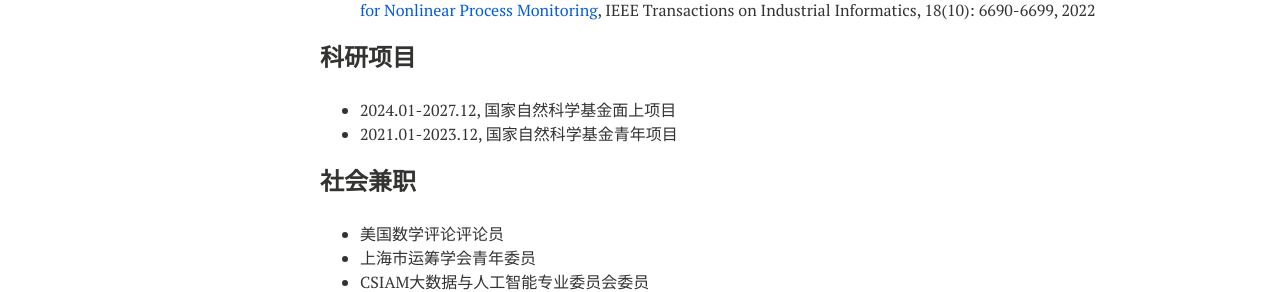
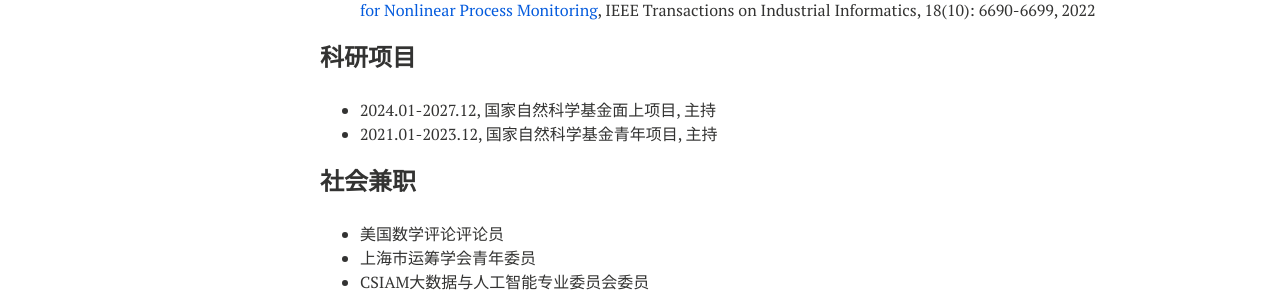
Before and after one commit to xianchaoxiu/xianchaoxiu.github.io, a Jekyll site: the page built from chinese/index.md, in a window 1280 px wide. Shown: the part 905-1197 px from the top of the page. Built offline with Jekyll 4.4.1, drawn with Linux system fonts in a browser that asks for light colours; nearby versions of some CDN libraries.

Commit message:
Update index.md

```diff
--- a/chinese/index.md
+++ b/chinese/index.md
@@ -39,8 +39,8 @@ share: false
 * <b>X. Xiu</b>, Z. Miao, Y. Yang*, W. Liu, <a href="https://ieeexplore.ieee.org/document/9583864" class="textlink" target="_blank">Deep Canonical Correlation Analysis Using Sparsity-Constrained Optimization for Nonlinear Process Monitoring</a>, IEEE Transactions on Industrial Informatics, 18(10): 6690-6699, 2022
 
 ### 科研项目
-* 2024.01-2027.12, 国家自然科学基金面上项目
-* 2021.01-2023.12, 国家自然科学基金青年项目
+* 2024.01-2027.12, 国家自然科学基金面上项目, 主持
+* 2021.01-2023.12, 国家自然科学基金青年项目, 主持
 
 
 ### 社会兼职
```
